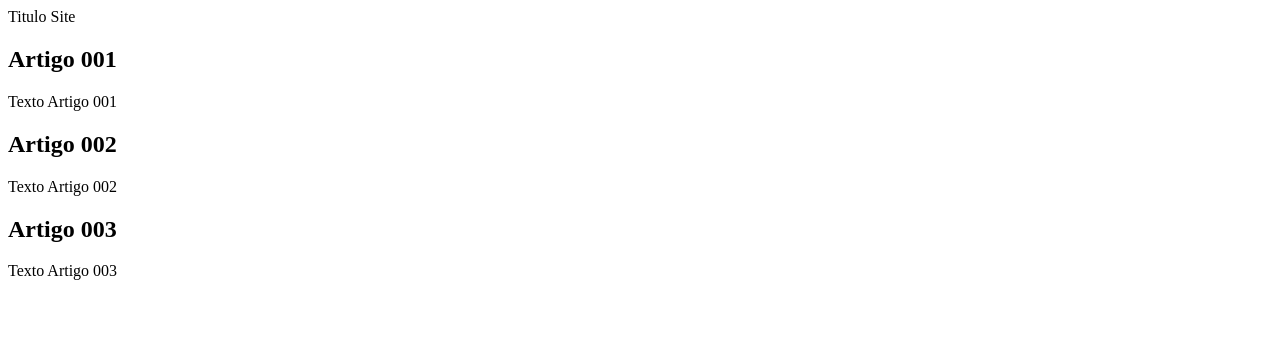
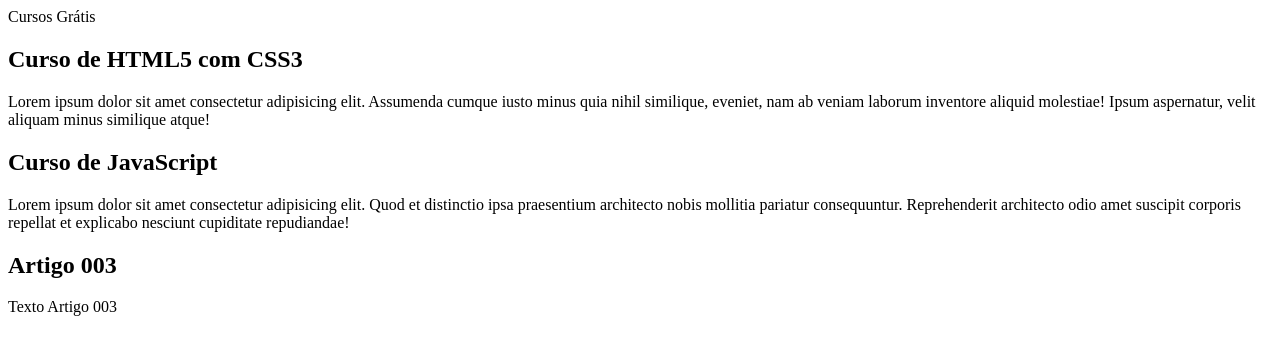
Before and after one commit to Rios2017/projeto-site, a plain HTML site: page index.html in a window 1280 px wide. Drawn offline with Linux system fonts and the light colour scheme.

Commit message:
Comecei a escrever o conteudo

```diff
--- a/index.html
+++ b/index.html
@@ -4,20 +4,20 @@
   <meta charset="UTF-8">
   <meta http-equiv="X-UA-Compatible" content="IE=edge">
   <meta name="viewport" content="width=device-width, initial-scale=1.0">
-  <title>Titulo Site</title>
+  <title>Titulo do Site</title>
 </head>
 <body>
    <main>
         <head>
-          <head>Titulo Site</head>
+          <head>Cursos Grátis</head>
         </head>
         <article>
-            <h2>Artigo 001</h2>
-            <p>Texto Artigo 001</p>
+            <h2>Curso de HTML5 com CSS3</h2>
+            <p>Lorem ipsum dolor sit amet consectetur adipisicing elit. Assumenda cumque iusto minus quia nihil similique, eveniet, nam ab veniam laborum inventore aliquid molestiae! Ipsum aspernatur, velit aliquam minus similique atque!</p>
         </article>
         <article>
-            <h2>Artigo 002</h2>
-            <p>Texto Artigo 002</p>
+            <h2>Curso de JavaScript</h2>
+            <p>Lorem ipsum dolor sit amet consectetur adipisicing elit. Quod et distinctio ipsa praesentium architecto nobis mollitia pariatur consequuntur. Reprehenderit architecto odio amet suscipit corporis repellat et explicabo nesciunt cupiditate repudiandae!</p>
         </article>
         <article>
           <h2>Artigo 003</h2>
```
